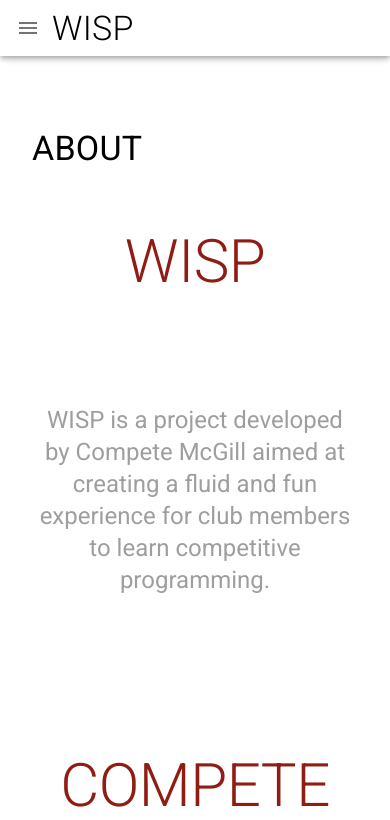
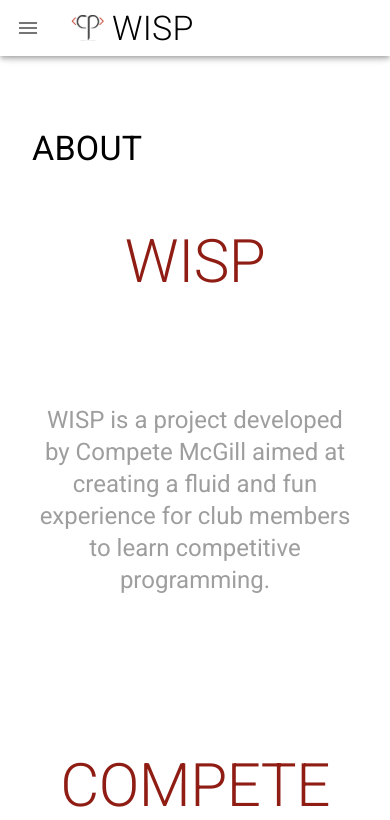
Before and after one commit to competemcgill/wisp-ui, a Vue app: page /about in a window 390 px wide. Shown: the top 820 px of the page. Built offline with nearby package versions, Linux system fonts and the light colour scheme.

Commit message:
Show compete logo in mobile view

```diff
--- a/src/components/Shared/NavBar.vue
+++ b/src/components/Shared/NavBar.vue
@@ -3,8 +3,8 @@
   <nav>
     <v-app-bar app class="background">
       <v-app-bar-nav-icon v-if="mobileView" @click.stop="drawer = !drawer"></v-app-bar-nav-icon>
-      <v-btn icon router to="/" color="white" class="hidden-xs-only ml-3">
-        <v-icon x-large>$vuetify.icons.cp-logo</v-icon>
+      <v-btn icon router to="/" color="white" class="ml-3">
+          <v-icon x-large>$vuetify.icons.cp-logo</v-icon>
       </v-btn>
 
       <v-toolbar-title class="text-uppercase black--text">
```
